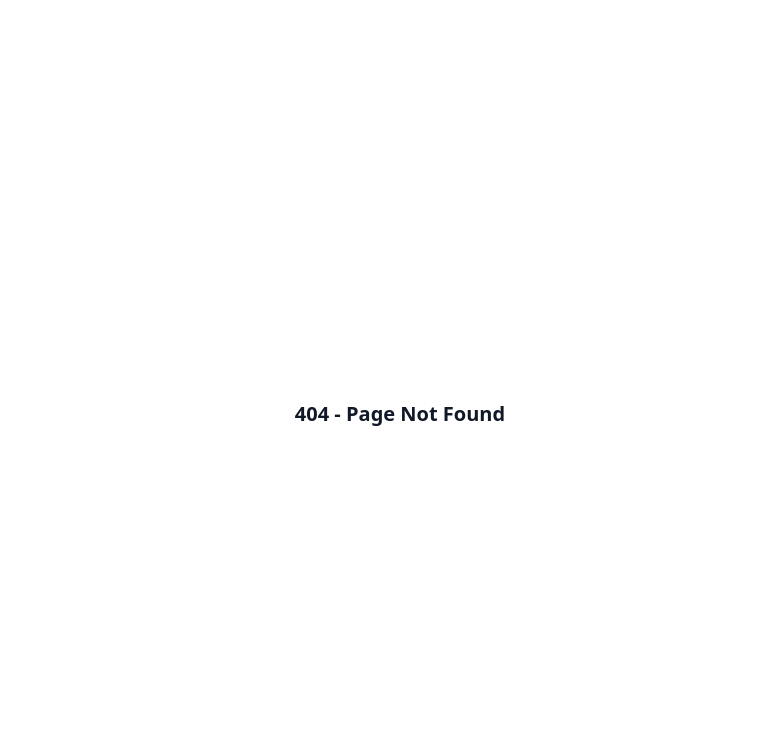
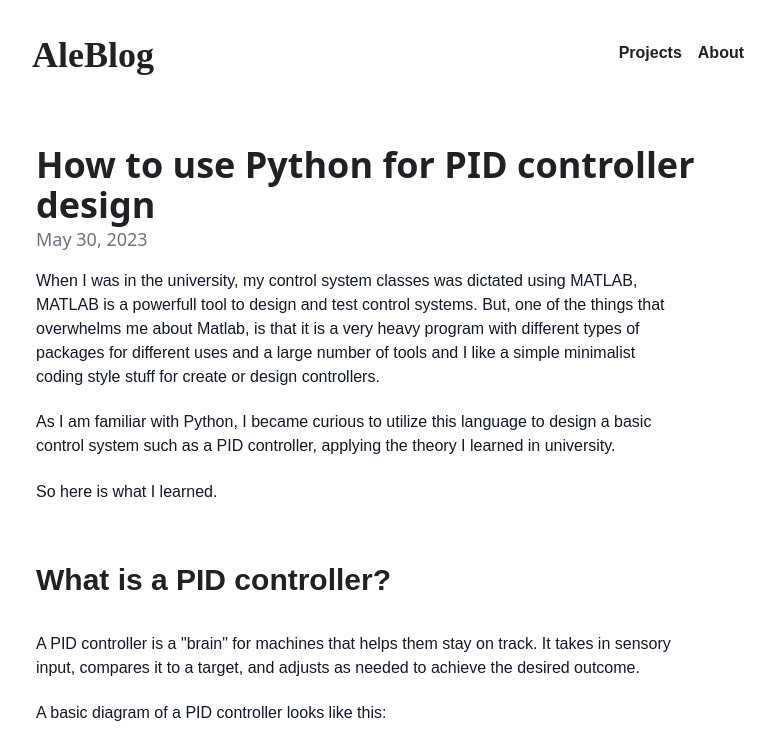
Before and after one commit to alefram/Alefram.github.io, a Next.js app: page /posts/how-to-use-python-for-pid-controller-design in a window 1280 px wide. Before the commit this address had no page. Shown: the top 751 px of the page, without its empty margins (240-1015 px from the left). Built offline with nearby package versions, Linux system fonts and the light colour scheme; a web font is replaced by a local one.

Commit message:
update post2

```diff
--- a/pages/posts/Building-PID-controller-in-Python-from-scratch.mdx
+++ b/pages/posts/how-to-use-python-for-pid-controller-design.mdx
@@ -3,8 +3,8 @@ import 'katex/dist/katex.min.css';
 import { InlineMath, BlockMath } from 'react-katex';
 
 export const meta = {
-    title: 'Building a PID controller in Python from scratch',
-    date: '2023-03-25'
+    title: 'How to use Python for PID controller design',
+    date: '2023-05-30'
 }
 
 When I was in the university, my control system classes was dictated using MATLAB,
@@ -21,6 +21,10 @@ So here is what I learned.
 
 ## What is a PID controller?
 
+A PID controller is a "brain" for machines that helps them stay on track. It
+takes in sensory input, compares it to a target, and adjusts as needed to
+achieve the desired outcome.
+
 A basic diagram of a PID controller looks like this:
 
 ![pid](/images/pid.drawio.svg)
@@ -31,23 +35,23 @@ system that we want to control called "plant". u(t) is the output of the PID
 controller known as the control signal that will attempts to minimize the error
 e(t) over time.
 
-The PID controller, consists in 3 different parts: the Proportional part,
-the integral part and the derivative part.
+The PID controller, consists in 3 different parts: **the Proportional part**,
+**the integral part** and **the derivative part**.
 
-The proportional part helps to maintain the desired output of the control
+**The proportional part** helps to maintain the desired output of the control
 system by working to reduce the difference between the desired output and the
 actual output of the system. For example, the cruise control that keeps you at
 the right speed when you're driving on a flat road. If you start going too slow,
 the proportional part tells the car to go a little faster so you get back to the
 right speed. If you start going too fast, it tells the car to go slower.
 
-The integral part, keeps track of how much the system has been off from the
+**The integral part**, keeps track of how much the system has been off from the
 desired output in the past and makes adjustments to help reduce that difference
 over time. It's like a person who remembers that they were too hot or too cold
 in a room yesterday and adjusts the thermostat today to make sure they're more
 comfortable.
 
-The derivative part of a PID controller is like a watchdog that watches how
+**The derivative part** of a PID controller is like a watchdog that watches how
 things are changing over time. It looks for how fast things are changing and
 makes adjustments based on that. Imagine you're going downhill in your car and
 you start going faster, the derivative part of a cruise control system would
@@ -75,10 +79,13 @@ and actual outputs of the system.
 
 * <InlineMath math="u(t)"/>: represents control signal.
 
+
+## Desiging the PID controller
+
+
+
 Next, we'll use python-control, sympy and scipy to design a PID controller and
 plot it using Matplotlib.
-
-## Desiging the PID controller
 
 
 ### Creating the model system
```
